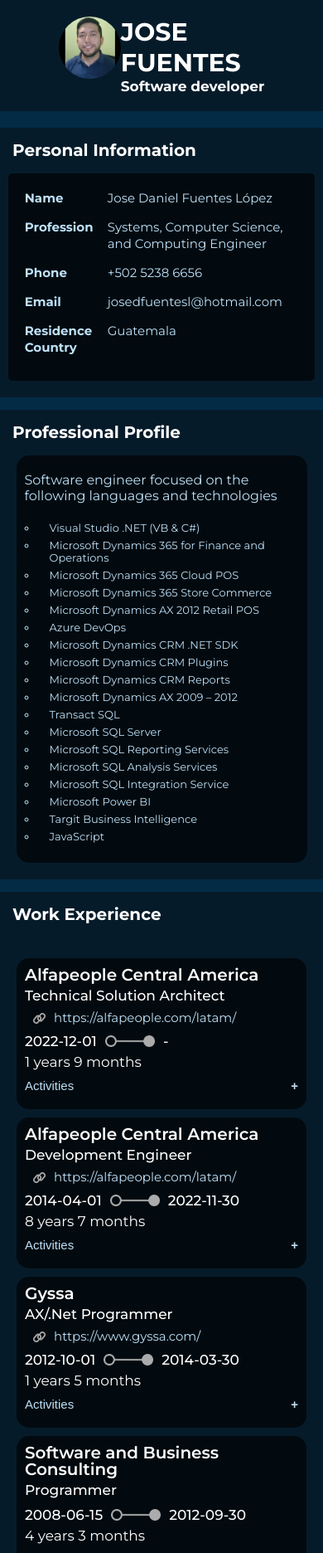
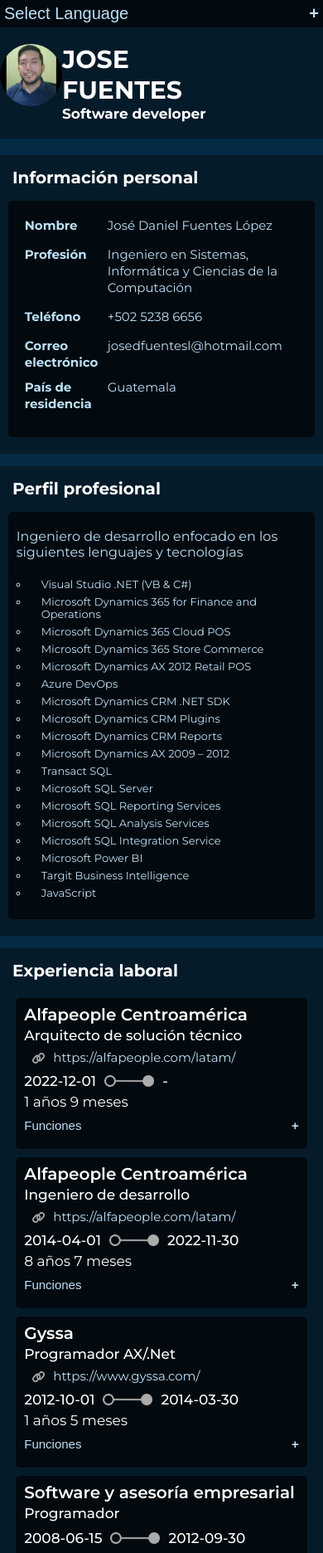
Before and after one commit to JoseDFuentes/CurriculumVitae, a plain HTML site: page index.html in a window 390 px wide. Shown: the top 1872 px of the page at 83% size. Drawn offline with Linux system fonts and the light colour scheme.

```diff
--- a/css/collapsible.css
+++ b/css/collapsible.css
@@ -29,7 +29,7 @@
   }
 
   .content {
-    padding: 0 18px;
+    /*padding: 0 18px;*/
     max-height: 0;
     overflow: hidden;
     transition: max-height 0.2s ease-out;
--- a/css/styles.css
+++ b/css/styles.css
@@ -23,7 +23,7 @@
 
 header {
     position: relative;
-    display: flex;
+    display: inline-block;
     /*justify-content: center;*/
     width: 100%;
     min-width: 320px;
@@ -146,13 +146,13 @@
 }
 
 .main-cv-profesional--container {
-    width: 90%;
+    width: 95%;
     height: auto;
     justify-content: center;
     align-items: center;
     padding: 20px 10px 20px;
     background-color: var(--dark-blue-1);
-    border-radius: 15px;
+    border-radius: 5px;
     margin: 5px auto;
 }
 
@@ -208,7 +208,7 @@
     width: 100%;
     height: auto;
     justify-content: center;
-    padding: 20px 10px 20px;
+    padding: 0px 10px 20px 10px;
     background-color: var(--dark-blue);
 }
 
@@ -218,16 +218,16 @@
 }
 
 .main-cv-workhistory-card {
-    width: 350px;
+    width: 95%;
     height: auto;
     font-size: 1.7rem;
     background-color: var(--dark-blue-1);
     margin: 10px auto;
     min-width: 160px;
-    max-width: 360px;
+
     padding: 10px 10px;
     color: var(--white);
-    border-radius: 15px;
+    border-radius: 5px;
 }
 
 .main-cv-workhistory-timelapse {
@@ -334,7 +334,7 @@
 }
 
 .main-cv-education-uni-card {
-    width: 90%;
+    width: 95%;
     margin: 5px auto;
     min-width: 350px;
     background-color: var(--dark-blue-1);
@@ -420,7 +420,7 @@
 
 .div-table {
     display: block;
-    width: 90%;
+    width: 95%;
     min-width: 350px;
     margin: 20px auto;
     color: var(--white);
@@ -513,3 +513,41 @@
 #githubIcon {
     background-image: url('../assets/icons/github-icon.png');
 }
+
+/*-----language selector ------*/
+
+.language-selector {
+    display: inline;
+    justify-content: flex-end;
+    width: auto;
+    height: auto;
+}
+
+.language-selector-button {
+    font-size: 2rem;
+    padding: 5px 5px;
+}
+
+.language-content {
+    background-color: var(--dark-blue-1);
+    height: 35px;
+  }
+
+  .language-option {
+    display: flex;
+    flex-wrap: wrap;
+    padding: 5px, 5px;
+    cursor: pointer;
+  }
+
+  .language-selector img {
+    width: 25px;
+    height: 15px;
+    margin-left: 10px;
+    cursor: pointer;
+    transition: transform 0.3s ease;
+  }
+
+  .language-selector img:hover {
+    transform: scale(1.1);
+  }
--- /dev/null
+++ b/css/tablet.css
@@ -0,0 +1,6 @@
+html {
+    font-size: 50%;
+}
+header {
+    display: flex;
+}
--- a/index.html
+++ b/index.html
@@ -8,10 +8,23 @@
     <link href="https://fonts.googleapis.com/css2?family=Montserrat:ital,wght@0,100..900;1,100..900&display=swap" rel="stylesheet">
     <link rel="stylesheet" href="./css/collapsible.css">
     <link rel="stylesheet" href="./css/styles.css">
-
+    <link rel="stylesheet" href="./css/tablet.css" media="(min-width: 700px)">
 </head>
 <body>
     <header>
+        <div class="language-selector">
+            <button class="language-selector-button collapsible">Select Language</button>
+            <div class="language-content content" >
+                <div class="language-option" >
+                    <img id="es-flag" src="./assets/icons/gt.png" alt="Español" onclick="changeLanguage('es')">
+                    <p onclick="changeLanguage('es')" >Español</p>
+                </div>
+                <div class="language-option">
+                    <img id="en-flag" src="./assets/icons/us.png" alt="English" onclick="changeLanguage('en')">
+                    <p onclick="changeLanguage('en')">English</p>
+                </div>
+            </div>
+        </div>
         <div class="header-container">
             <img class="main-cv-profile-pic" src="./assets/img/cv-profile.jpg" alt="Imagen de perfil">
             <div class="header-title">
--- a/script.js
+++ b/script.js
@@ -16,6 +16,8 @@
 let workHistoryContainer = document.querySelector('.main-cv-workhistory--container');
 
 let personalInformation = document.querySelector('.main-cv-personal--title');
+
+let languageSelectorButton = document.querySelector('.language-selector-button');
 
 let selected_language = 'en';
 
@@ -36,6 +38,15 @@
 document.addEventListener('DOMContentLoaded', setData);
 
 async function setData() {
+
+    selected_language = getParameter('lang');
+
+    if (selected_language == null){
+        selected_language = 'es';
+    }
+
+    languageSelectorButton.addEventListener('click', collapsibleClickfunction)
+
     Labels = await loadJSONLanguage();
     await loadJSON();
 
@@ -51,17 +62,6 @@
 }
 
 
-function expandCollapseButton()
-{
-    this.classList.toggle("active");
-    var content = this.nextElementSibling;
-
-    if (content.style.maxHeight) {
-        content.style.maxHeight = null;
-    } else {
-        content.style.maxHeight = content.scrollHeight + "px";
-    }
-}
 
 function setPersonalInfoData(){
 
@@ -658,10 +658,40 @@
     if (content.style.maxHeight){
       content.style.maxHeight = null;
     } else {
-      content.style.maxHeight = content.scrollHeight + "px";
+        const maxHeight = (content.scrollHeight + 10);
+      content.style.maxHeight = maxHeight + "px";
     }
   }
 
+
+
+  function getParameter(parameter) {
+    var url = window.location.href;
+    var index = url.indexOf('?');
+
+    if (index !== -1) {
+        var parametrosString = url.substring(index + 1);
+        var parametrosArray = parametrosString.split('&');
+
+        for (var i = 0; i < parametrosArray.length; i++) {
+            var parametro = parametrosArray[i].split('=');
+            var nombre = parametro[0];
+            var valor = parametro[1];
+
+            if (nombre === parameter) {
+                return valor;
+            }
+        }
+    }
+    return null;
+}
+
+
+function changeLanguage(lang) {
+    const currentUrl = window.location.href;
+    const newUrl = currentUrl.split('?')[0] + '?lang=' + lang;
+    window.location.href = newUrl;
+}
 
 
 class PersonalInfo {
```
Also changed, not shown: assets/icons/gt.png (added), assets/icons/us.png (added).
